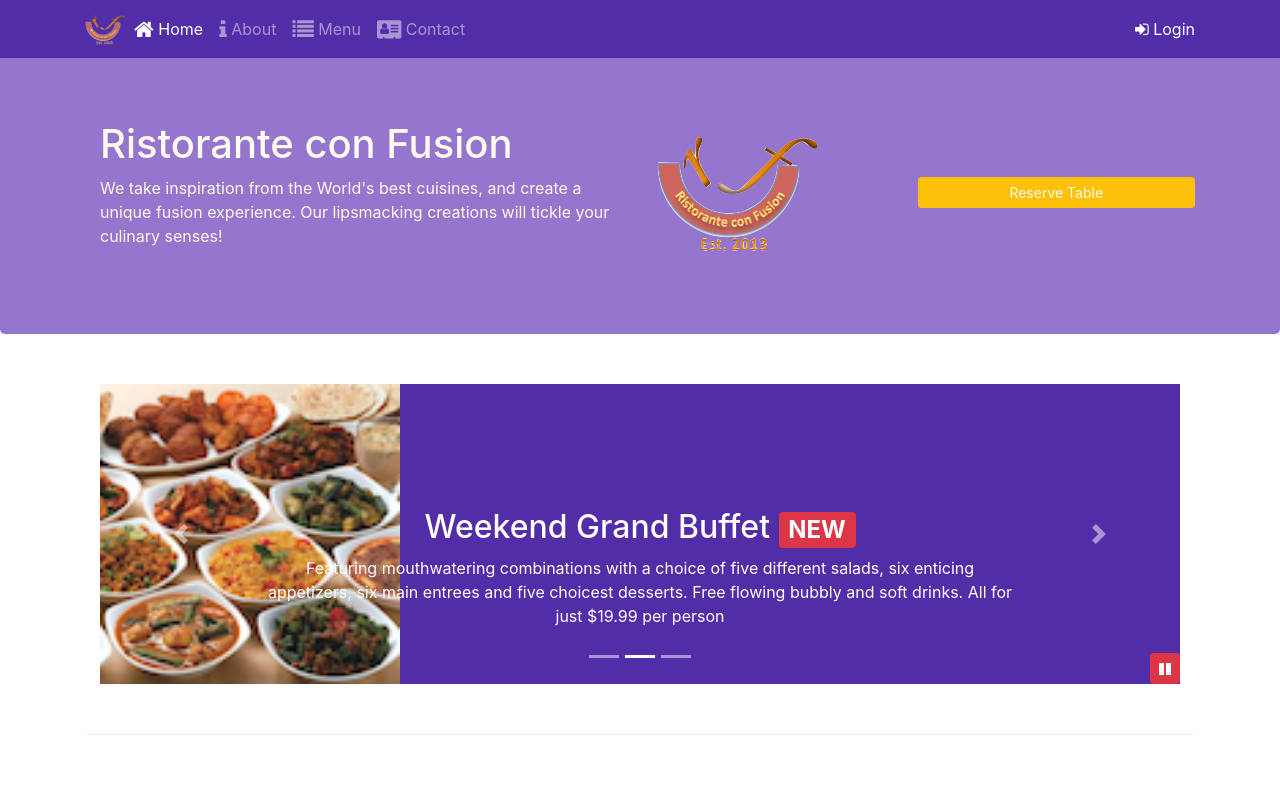
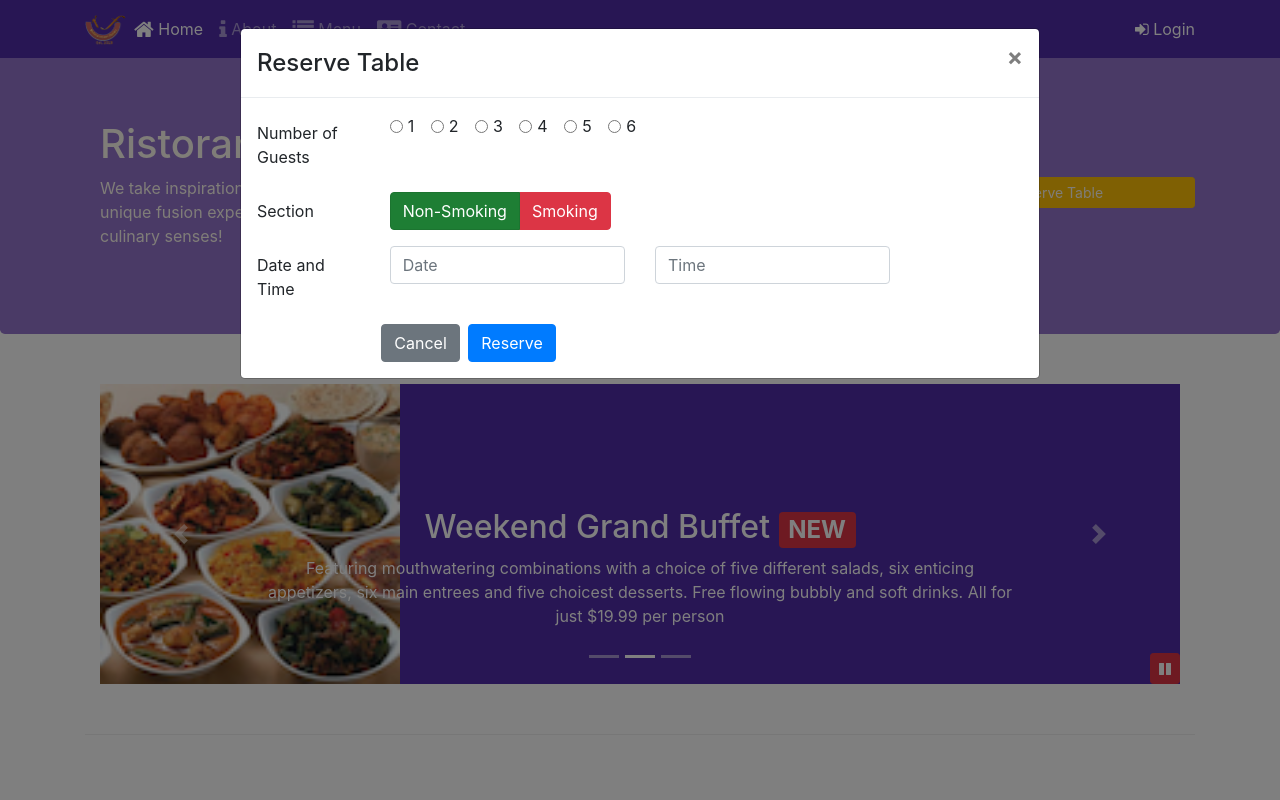
Before and after one commit to HugoFram/Bootstrap4CourseExercises, a website: page index.html in a window 1280 px wide. Both pictures are taken after a click on the button "Reserve Table". Shown: the top 800 px of the page. Drawn offline with nearby package versions, Linux system fonts and the light colour scheme.

Commit message:
Assignment 4: Add JQuery script to show modal upon Reserve Table button click (Task 2).

```diff
--- a/index.html
+++ b/index.html
@@ -160,7 +160,7 @@
                     <img src = "img/logo.png" class = "img-fluid">
                 </div>
                 <a role = "button" class = "col-sm-3 btn btn-sm btn-warning btn-block align-self-center"
-                    id = "#reserveButton">Reserve Table</a>
+                    id = "reserveButton">Reserve Table</a>
             </div>
         </div>
     </header>
@@ -320,6 +320,13 @@
              });
          });
      </script>
+     <script>
+        $(document).ready(function() {
+            $('#reserveButton').click(function() {
+                $('#reserveModal').modal('show');
+            });
+        });
+    </script>
 
 </body>
 
```
